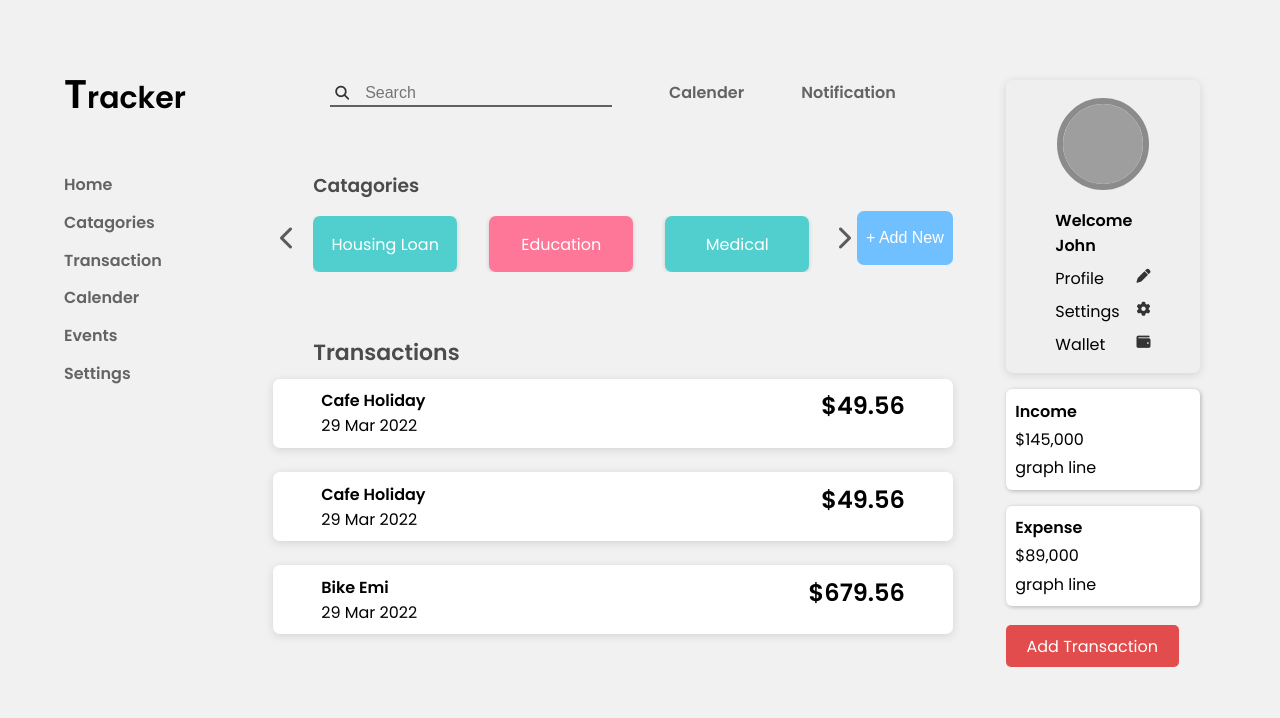
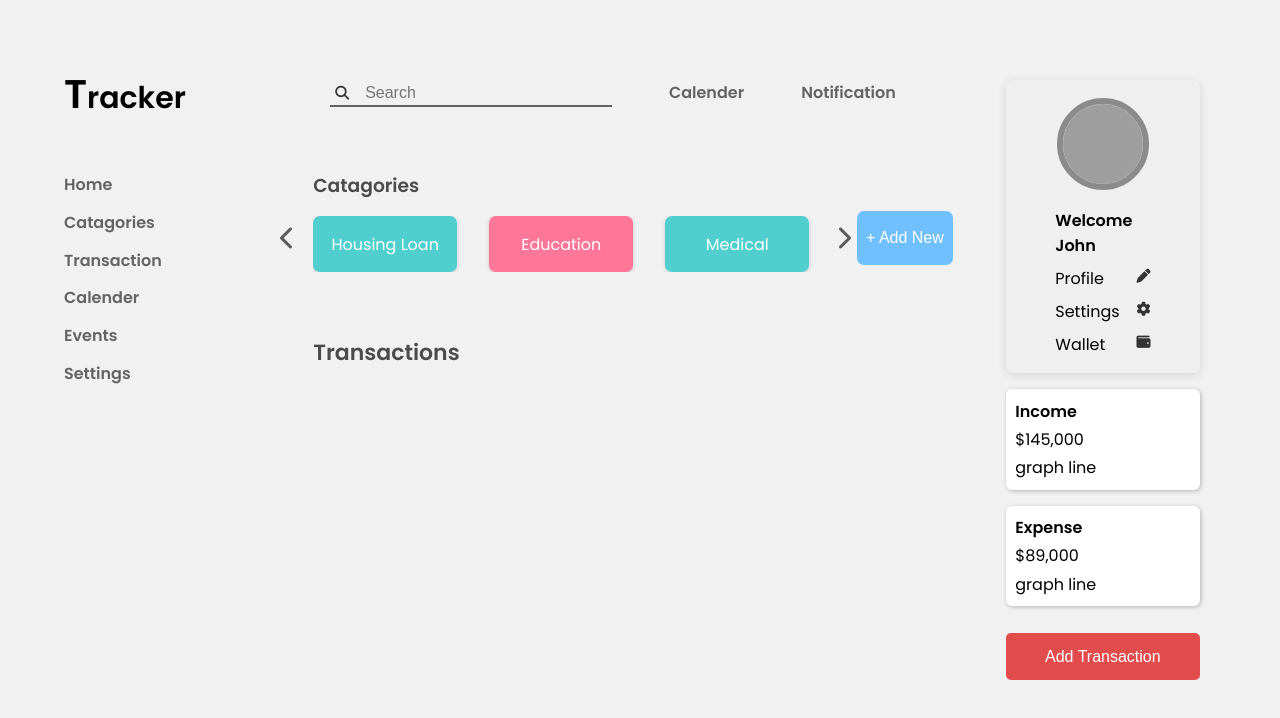
Before and after one commit to DasSubhadip1999/Expense-Tracker, a React (Create React App) app: page / in a window 1280 px wide. Shown: the top 718 px of the page. Built offline with nearby package versions, Linux system fonts and the light colour scheme; grey boxes are pictures that could not be loaded.

Commit message:
add expense delete expense feature add

```diff
--- a/package.json
+++ b/package.json
@@ -10,6 +10,7 @@
     "react-dom": "^18.2.0",
     "react-router-dom": "^6.3.0",
     "react-scripts": "5.0.1",
+    "react-uuid": "^1.0.3",
     "web-vitals": "^2.1.4"
   },
   "scripts": {
--- a/src/App.jsx
+++ b/src/App.jsx
@@ -5,6 +5,7 @@ import ExpenseBody from './components/ExpenseBody';
 import Account from './components/Account';
 import ExpenseForm from './components/ExpenseForm';
 import {TransactionProvider} from "./context/TransactionContext";
+import {StyleProvider} from "./context/StyleContext";
 
 
 
@@ -20,11 +21,13 @@ function App() {
               <>
                 <Sidebar />
                 <ExpenseBody />
-                <Account />
+                <StyleProvider>
+                  <Account />
+                  <ExpenseForm />
+                </StyleProvider>
               </>
             }>
             </Route>
-            <Route path='/form' element={<ExpenseForm />}  />
           </Routes>
         </div>
       </Router>
--- a/src/components/ExpenseForm.jsx
+++ b/src/components/ExpenseForm.jsx
@@ -3,22 +3,25 @@ import Input from './formComponents/Input'
 import {useState} from "react";
 import { useContext } from 'react';
 import TransactionContext from '../context/TransactionContext';
-import {Link} from "react-router-dom";
+import StyleContext from '../context/StyleContext';
+
+
 
 function ExpenseForm() {
-    const {transaction} = useContext(TransactionContext);
-    const [expenseList, setExpenseList] = useState(transaction)
+    const {newStyle} = useContext(StyleContext);
+    const {hideForm} = useContext(StyleContext);
+    //console.log(newStyle)
+    const {handleClick} = useContext(TransactionContext);
     const obj = {
         title : "",
         date : "",
         amount : ""
     }
     const [expense, setExpense] = useState(obj);
-
     const handleChange = (e) => {
         let inputVal = e.target.value;
         let inputType = e.target.type;
-        console.log(inputType, inputVal)
+        //console.log(inputType, inputVal)
         if ( inputType === "text"){
             setExpense( (prev) => {
                 return {
@@ -45,20 +48,19 @@ function ExpenseForm() {
             })
         }
     }
-
-
-
-    const handleClick = (e) => {
-        e.preventDefault();
-        setExpenseList([...expenseList, expense])
-    }
   return (
-    <form className='expense-form'>
+    <form className='expense-form' style={ newStyle ? { display : "block"} : null}>
         <h2>Enter expense details</h2>
-        <Input handleChange={handleChange} type="text" name="title" placeholder="Enter expense title" label="Expense title"  />
-        <Input handleChange={handleChange} type="date" name="date" placeholder="Enter date" label="Expense date"/>
-        <Input handleChange={handleChange} type="number" name="amount" placeholder="Enter amount" label="Amount" />
-        <button onClick={handleClick}>Add</button>
+        <i onClick={hideForm} className="fa-solid fa-xmark"></i>
+        <Input expense={expense} handleChange={handleChange} type="text" name="title" placeholder="Enter expense title" label="Expense title"  />
+        <Input expense={expense} handleChange={handleChange} type="date" name="date" placeholder="Enter date" label="Expense date"/>
+        <Input expense={expense} handleChange={handleChange} type="number" name="amount" placeholder="Enter amount" label="Amount" />
+        <button
+        onClick={(e) => {
+                    handleClick(expense,e);
+                    setExpense({title : "",date : "", amount : ""});
+                }
+            }>Add</button>
     </form>
   )
 }
--- a/src/components/FormButton.jsx
+++ b/src/components/FormButton.jsx
@@ -1,13 +1,12 @@
 import React from 'react'
-import {Link} from 'react-router-dom'
-
+import { useContext } from 'react';
+import StyleContext from '../context/StyleContext';
 
 function FormButton() {
+  const {showForm} = useContext(StyleContext);
   return (
     <div className='form-btn'>
-        <Link to="/form" >
-            Add Transaction
-        </Link>
+        <button onClick={showForm}>Add Transaction</button>
     </div>
   )
 }
--- a/src/components/TransactionItem.jsx
+++ b/src/components/TransactionItem.jsx
@@ -1,14 +1,17 @@
-import React from 'react';
+import React, { useContext } from 'react';
+import TransactionContext from '../context/TransactionContext';
 
 
-function TransactionItem({title, date, amount}) {
+function TransactionItem({title, date, amount,id}) {
+  const {deleteTransaction} = useContext(TransactionContext);
   return (
     <div className='transaction-item'>
         <div>
             <h4>{title}</h4>
             <p>{date}</p>
         </div>
-        <h2>{amount}</h2>
+        <h2>${amount}</h2>
+        <i onClick={() => deleteTransaction(id)}  className="fa-solid fa-trash"></i>
     </div>
   )
 }
--- a/src/components/TransactionList.jsx
+++ b/src/components/TransactionList.jsx
@@ -3,6 +3,7 @@ import TransactionItem from './TransactionItem';
 import transactionData from '../data/transactionData';
 import { useContext } from 'react';
 import TransactionContext from '../context/TransactionContext';
+
 
 
 function TransactionList() {
@@ -11,9 +12,9 @@ function TransactionList() {
     <div className='transaction-list'>
         <h3>Transactions</h3>
         {
-            transaction.map( ({id,title,date,amount}) => {
+            transaction.map( ({key,title,date,amount,id}) => {
                 return (
-                    <TransactionItem key={id} title={title} date={date} amount={amount}  />
+                    <TransactionItem id={id} key={key} title={title} date={date} amount={amount}  />
                 )
             })
         }
--- a/src/components/formComponents/Input.jsx
+++ b/src/components/formComponents/Input.jsx
@@ -1,10 +1,10 @@
 import React from 'react'
 
-function Input({type,placeholder,name,label,handleChange}) {
+function Input({expense,type,placeholder,name,label,handleChange}) {
   return (
     <div className='inputs'>
         <label htmlFor={name}>{label}</label><br/>
-        <input onChange={handleChange} type={type} placeholder={placeholder} name={name} />
+        <input value={expense[name]}  onChange={handleChange} type={type} placeholder={placeholder} name={name} />
     </div>
   )
 }
--- /dev/null
+++ b/src/context/StyleContext.js
@@ -0,0 +1,28 @@
+import { createContext, useState } from "react";
+
+const StyleContext = createContext();
+
+export const StyleProvider = ({children}) => {
+    const [newStyle, setNewStyle] = useState(false);
+
+    const showForm = () => {
+        setNewStyle(true);
+    }
+    const hideForm = () => {
+        setNewStyle(false)
+    }
+
+    return (
+        <StyleContext.Provider value={
+            {
+                newStyle,
+                showForm,
+                hideForm,
+            }
+        }>
+            {children}
+        </StyleContext.Provider>
+    )
+}
+
+export default StyleContext;
--- a/src/context/TransactionContext.js
+++ b/src/context/TransactionContext.js
@@ -1,32 +1,42 @@
 import { createContext, useState } from "react";
-
+import uuid from 'react-uuid';
 const TransactionContext = createContext();
 
 export const TransactionProvider = ({children} ) => {
-    const [transaction, setTransaction] = useState([
-        {
-            id : 1,
-            title : "Cafe Holiday",
-            date : "29 Mar 2022",
-            amount : "$49.56"
-        },
-        {
-            id : 2,
-            title : "Cafe Holiday",
-            date : "29 Mar 2022",
-            amount : "$49.56"
-        },
-        {
-            id : 3,
-            title : "Bike Emi",
-            date : "29 Mar 2022",
-            amount : "$679.56"
-        }
-    ])
+    const [transaction, setTransaction] = useState([])
+
+    const handleClick = (expense,e) => {
+        e.preventDefault();
+        expense.key = uuid();
+        expense.id = transaction.length;
+        console.log(expense);
+        setTransaction((prev) => {
+            return [
+                ...transaction,
+                expense,
+            ]
+        });
+        //console.log(transaction)
+    }
+
+    const deleteTransaction = (id) => {
+        setTransaction( (items) => {
+           return (
+            items.filter( (item) => {
+                return id !== item.id
+            })
+           )
+        })
+    }
+
+
+
     return (
         <TransactionContext.Provider value={
             {
                 transaction,
+                handleClick,
+                deleteTransaction
             }
         }>
             {children}
@@ -34,8 +44,6 @@ export const TransactionProvider = ({children} ) => {
     )
 }
 
-export const EachExpense = ({children}) => {
 
-}
 
 export default TransactionContext;
--- a/src/index.css
+++ b/src/index.css
@@ -185,6 +185,22 @@ h4 + div, h4 + div + div, h4 + div + div+ div {
   display: flex;
   padding: 0.6rem 3rem;
   justify-content: space-between;
+  position: relative;
+}
+.transaction-item > h2 {
+  margin-top: 7px;
+  font-size: 22px;
+}
+.fa-trash {
+  position: absolute;
+  font-size: 17px;
+  right: 2%;
+  top: 35%;
+  color: rgba(0, 0, 0, 0.653);
+  cursor: pointer;
+}
+.fa-trash:hover {
+  color: red;
 }
 .graphs {
   box-shadow: rgba(0, 0, 0, 0.26) 1px 1px 4px;
@@ -206,10 +222,19 @@ h4 + div, h4 + div + div, h4 + div + div+ div {
   position: absolute;
   background-color: white;
   left: 27%;
-  top: 25%;
+  top: 20%;
   padding: 2rem;
   border-radius: 7px;
   box-shadow: rgba(0, 0, 0, 0.24) 0px 3px 8px;
+  display: none;
+}
+.fa-xmark {
+  position: absolute;
+  right: 2%;
+  top: 2%;
+  font-size: 22px;
+  color: rgba(0, 0, 0, 0.723);
+  cursor: pointer;
 }
 .expense-form h2 {
   width: 60%;
@@ -248,10 +273,19 @@ h4 + div, h4 + div + div, h4 + div + div+ div {
 .form-btn {
   padding: 0.7rem 0;
 }
-.form-btn a {
+.form-btn button {
   text-decoration: none;
-  padding: 0.6rem 1.3rem;
+  padding: 0.9rem 1.3rem;
   background-color: rgba(224, 47, 47, 0.852);
   border-radius: 5px;
   color: white;
+  outline: none;
+  border: none;
+  cursor: pointer;
+  font-size: 16px;
+  width: 100%;
 }
+.form-btn button:hover {
+  box-shadow: rgba(214, 189, 3, 0.3) 0px 0px 0px 3px;
+  background-color: rgba(224, 47, 47, 0.952);
+}
```
Also changed, not shown: 1 other file (tests, documents, lock files or other folders).
